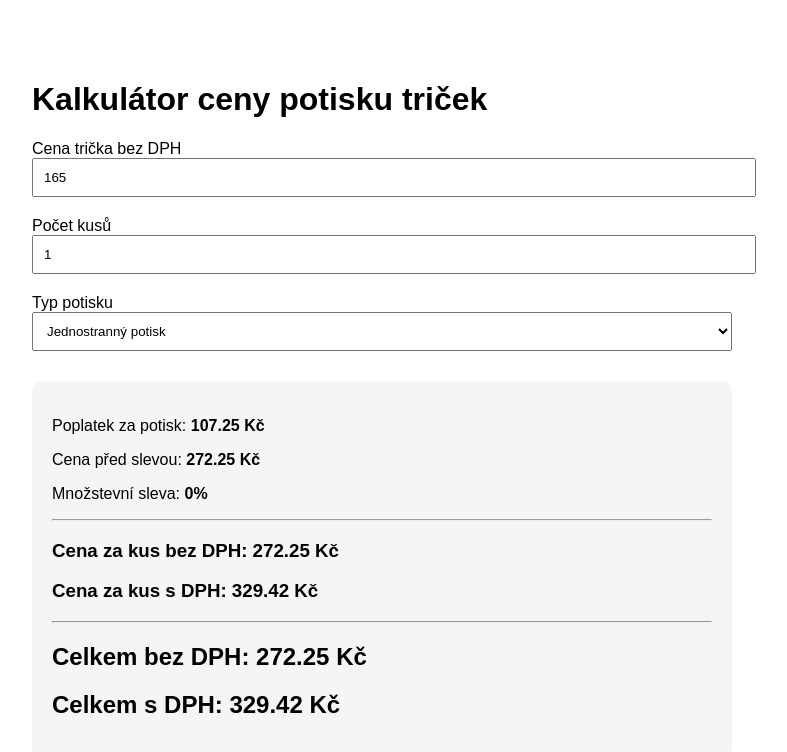
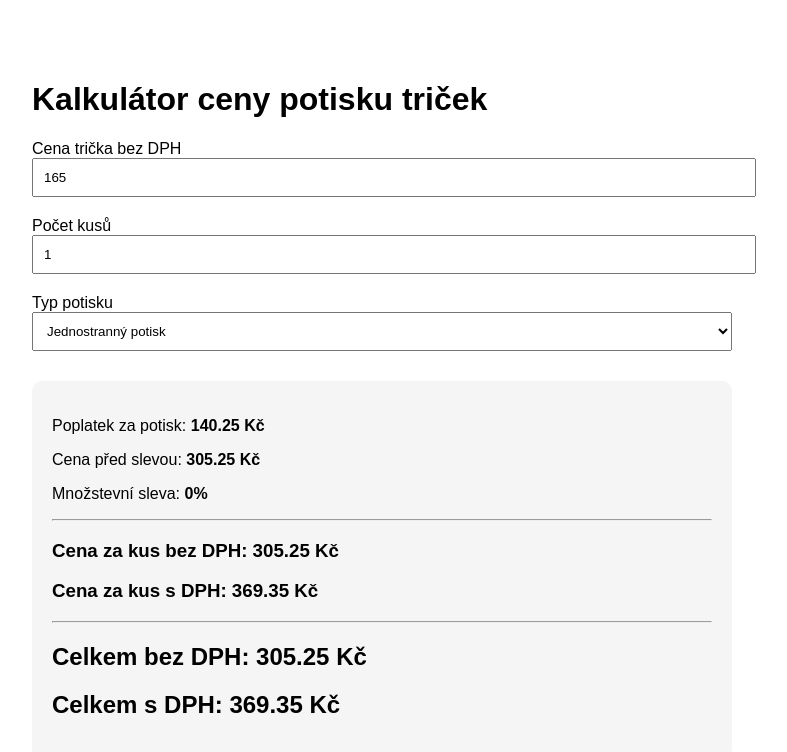
Before and after one commit to martinrexo/retailortech-tools, a Next.js app: page / in a window 1280 px wide. Shown: the top 752 px of the page, without its empty margins (258-1045 px from the left). Built offline with nearby package versions, Linux system fonts and the light colour scheme.

Commit message:
Update pricing rules

```diff
--- a/app/page.tsx
+++ b/app/page.tsx
@@ -3,10 +3,26 @@
 import { useState } from "react";
 
 const rules = {
-  none: { label: "Bez potisku", percent: 0, minimum: 0 },
-  one: { label: "Jednostranný potisk", percent: 65, minimum: 65 },
-  two: { label: "Oboustranný potisk", percent: 80, minimum: 80 },
-  three: { label: "Trojstranný potisk", percent: 95, minimum: 95 },
+  none: {
+    label: "Bez potisku",
+    percent: 0,
+    minimum: 0,
+  },
+  one: {
+    label: "Jednostranný potisk",
+    percent: 85,
+    minimum: 65,
+  },
+  two: {
+    label: "Oboustranný potisk",
+    percent: 100,
+    minimum: 80,
+  },
+  three: {
+    label: "Trojstranný potisk",
+    percent: 115,
+    minimum: 95,
+  },
 };
 
 const quantityDiscounts = [
```
